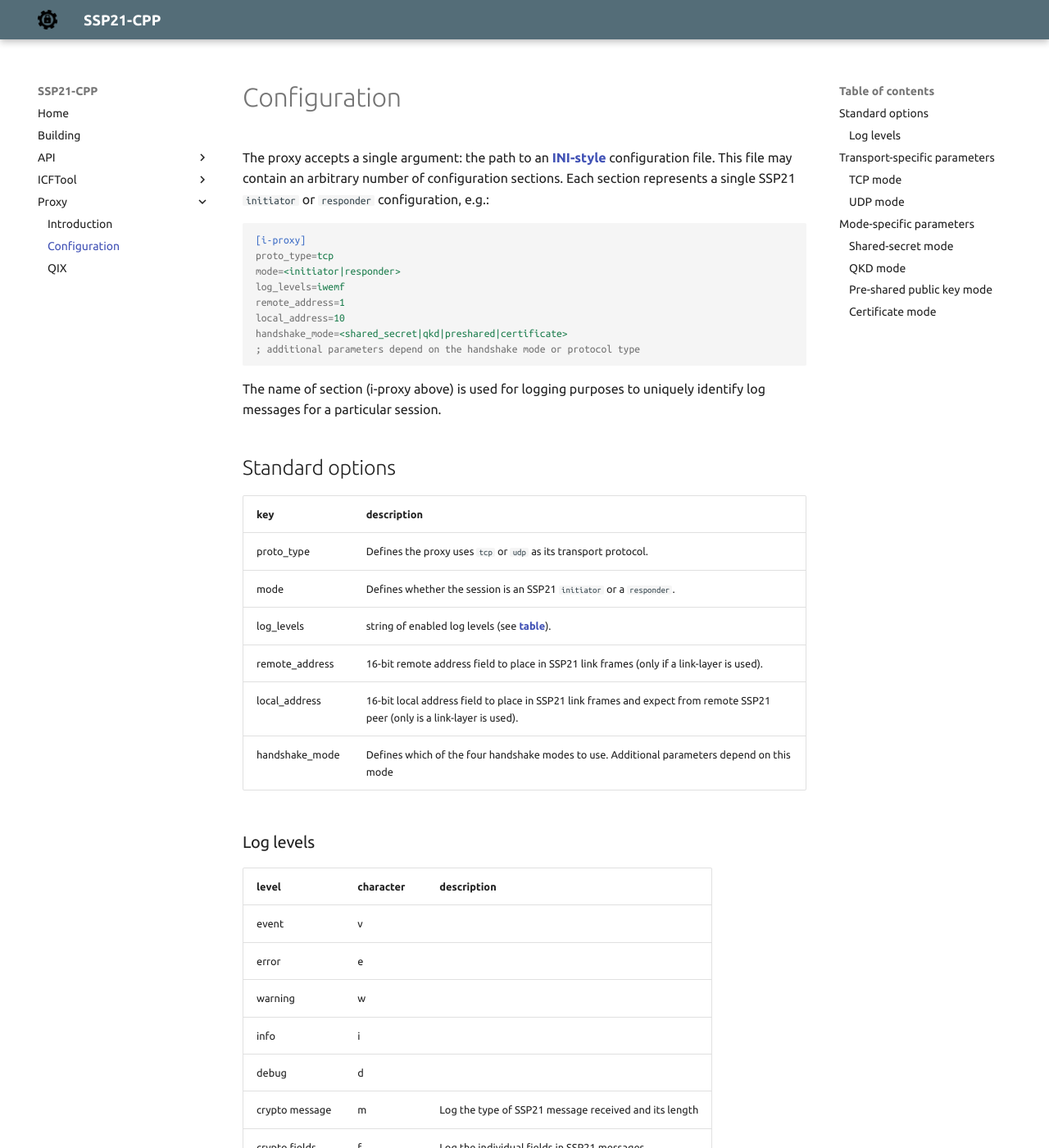
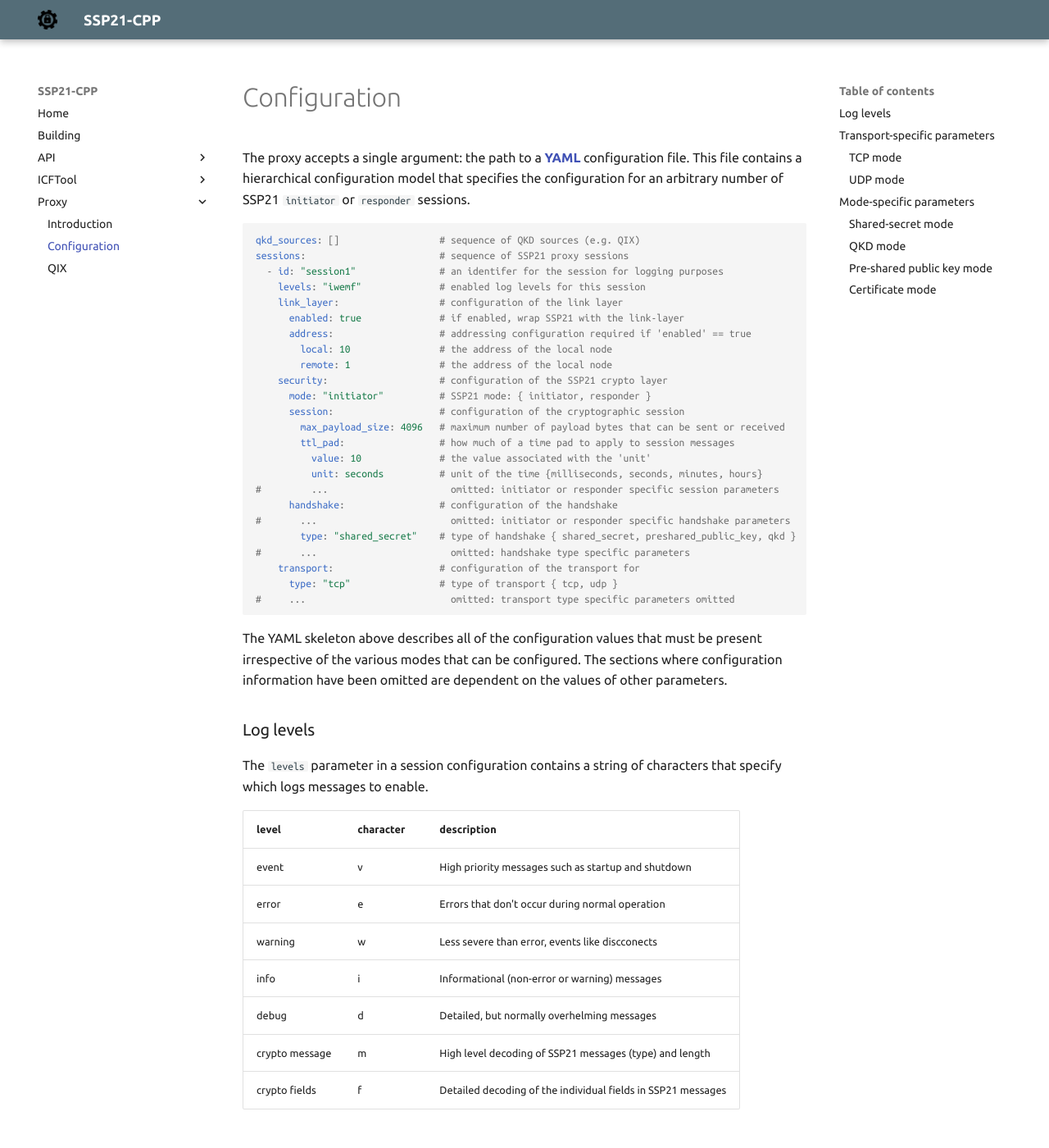
Before and after one commit to aegis4ics/ssp21-cpp-mkdocs, an MkDocs documentation site: the page built from docs/proxy/configuration.md, in a window 1280 px wide and 1400 px high. Shown: the whole window at 82% size. Built offline with MkDocs 1.6.1 and Material for MkDocs 9.7.7, drawn with Linux system fonts in a browser that asks for light colours.

Commit message:
add YAML skeleton

````diff
--- a/docs/proxy/configuration.md
+++ b/docs/proxy/configuration.md
@@ -1,44 +1,52 @@
 # Configuration
 
-The proxy accepts a single argument: the path to an [INI-style](https://en.wikipedia.org/wiki/INI_file) configuration file.
-This file may contain an arbitrary number of configuration sections. Each section represents a single SSP21 `initiator` or `responder`
-configuration, e.g.:
+The proxy accepts a single argument: the path to a [YAML](https://yaml.org/) configuration file. This file contains a hierarchical
+configuration model that specifies the configuration for an arbitrary number of SSP21 `initiator` or `responder` sessions.
 
-```
-[i-proxy]
-proto_type=tcp
-mode=<initiator|responder>
-log_levels=iwemf
-remote_address=1
-local_address=10
-handshake_mode=<shared_secret|qkd|preshared|certificate>
-; additional parameters depend on the handshake mode or protocol type
+``` yaml
+
+qkd_sources: []                  # sequence of QKD sources (e.g. QIX)
+sessions:                        # sequence of SSP21 proxy sessions
+  - id: "session1"               # an identifer for the session for logging purposes
+    levels: "iwemf"              # enabled log levels for this session
+    link_layer:                  # configuration of the link layer
+      enabled: true              # if enabled, wrap SSP21 with the link-layer
+      address:                   # addressing configuration required if 'enabled' == true
+        local: 10                # the address of the local node
+        remote: 1                # the address of the local node
+    security:                    # configuration of the SSP21 crypto layer
+      mode: "initiator"	         # SSP21 mode: { initiator, responder }
+      session:                   # configuration of the cryptographic session
+        max_payload_size: 4096   # maximum number of payload bytes that can be sent or received
+        ttl_pad:                 # how much of a time pad to apply to session messages
+          value: 10              # the value associated with the 'unit'
+          unit: seconds          # unit of the time {milliseconds, seconds, minutes, hours}
+#         ...                      omitted: initiator or responder specific session parameters
+      handshake:                 # configuration of the handshake
+#       ...                        omitted: initiator or responder specific handshake parameters
+        type: "shared_secret"    # type of handshake { shared_secret, preshared_public_key, qkd }
+#       ...                        omitted: handshake type specific parameters
+    transport:                   # configuration of the transport for
+      type: "tcp"                # type of transport { tcp, udp }
+#     ...                          omitted: transport type specific parameters omitted
 ```
 
-The name of section (i-proxy above) is used for logging purposes to uniquely identify log messages for a particular session.
-
-## Standard options
-
-| key              | description                                                                                                                  |
-|------------------|------------------------------------------------------------------------------------------------------------------------------|
-| proto_type       | Defines the proxy uses `tcp` or `udp` as its transport protocol.                                                             |
-| mode             | Defines whether the session is an SSP21 `initiator` or a `responder`.                                                        |
-| log_levels       | string of enabled log levels (see [table](#log-levels)).                                                                     |
-| remote_address   | 16-bit remote address field to place in SSP21 link frames (only if a link-layer is used).                                    |
-| local_address    | 16-bit local address field to place in SSP21 link frames and expect from remote SSP21 peer (only is a link-layer is used).   |
-| handshake_mode   | Defines which of the four handshake modes to use. Additional parameters depend on this mode                                  |
+The YAML skeleton above describes all of the configuration values that must be present irrespective of the various modes that can be configured.
+The sections where configuration information have been omitted are dependent on the values of other parameters.
 
 ### Log levels
 
+The `levels` parameter in a session configuration contains a string of characters that specify which logs messages to enable.
+
 | level           | character | description                                                                                  |
 |-----------------|-----------|----------------------------------------------------------------------------------------------|
-| event           | v         |                                                                                              |
-| error           | e         |                                                                                              |
-| warning         | w         |                                                                                              |
-| info            | i         |                                                                                              |
-| debug           | d         |                                                                                              |
-| crypto message  | m         | Log the type of SSP21 message received and its length                                        |
-| crypto fields   | f         | Log the individual fields in SSP21 messages                                                  |
+| event           | v         | High priority messages such as startup and shutdown                                          |
+| error           | e         | Errors that don't occur during normal operation                                              |
+| warning         | w         | Less severe than error, events like discconects                                              |
+| info            | i         | Informational (non-error or warning) messages                                                |
+| debug           | d         | Detailed, but normally overhelming messages                                                  |
+| crypto message  | m         | High level decoding of SSP21 messages (type) and length                                      |
+| crypto fields   | f         | Detailed decoding of the individual fields in SSP21 messages                                 |
 
 ## Transport-specific parameters
 
````
Also changed, not shown: 1 other file.
